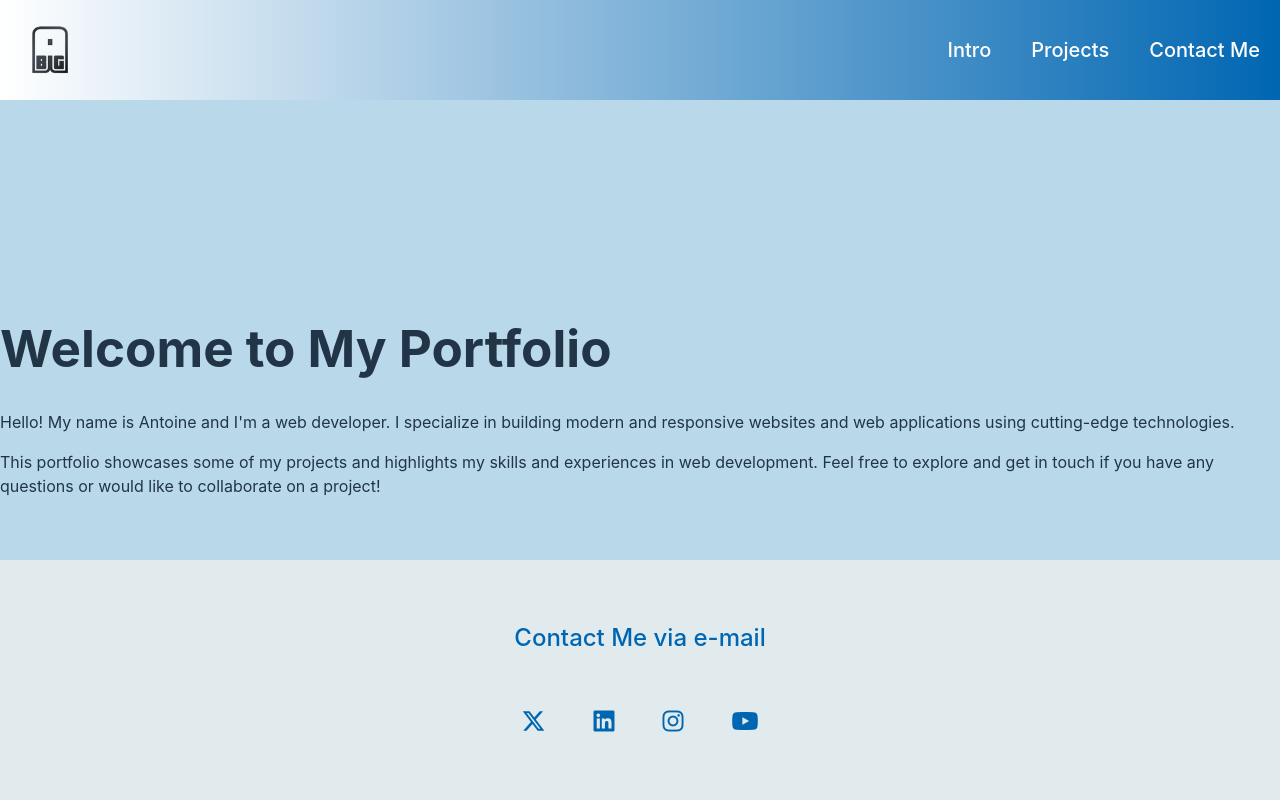
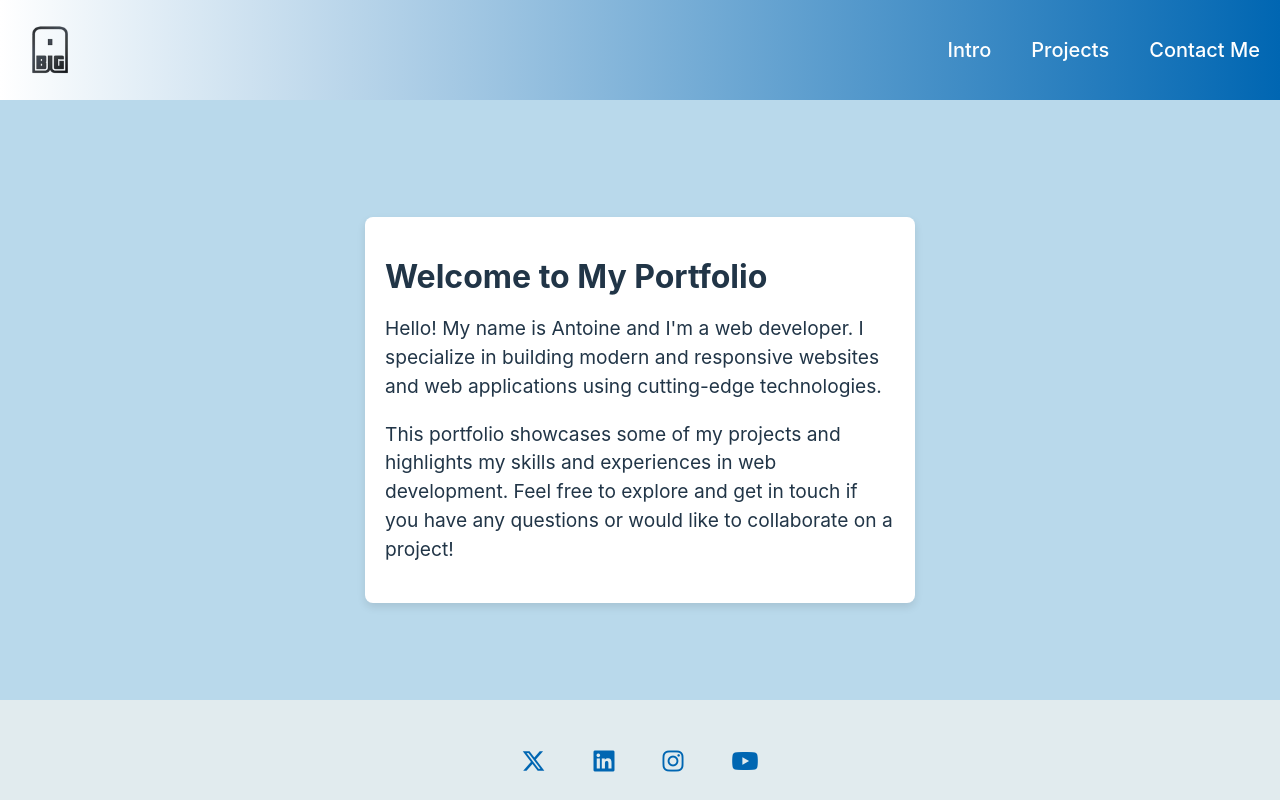
Before and after one commit to AntoineSalameh45/Portfolio, a React (Vite) app: page / in a window 1280 px wide. Built offline with nearby package versions, Linux system fonts and the light colour scheme.

Commit message:
fixed the footer issue

```diff
--- a/src/App.css
+++ b/src/App.css
@@ -1,7 +1,18 @@
-body{
-  background-color: #B9D9EB;
+* {
+  box-sizing: border-box;
 }
-nav{
+
+body {
+  background-color: #b9d9eb;
+  display: flex;
+  justify-content: center;
+  align-items: center;
+  min-height: 200vh;
+  margin: 0;
+  margin-bottom: 100px;
+}
+
+nav {
   height: 100px;
   width: 100%;
   background: linear-gradient(to right, #ffffff, #0066b2);
@@ -11,11 +22,12 @@ nav{
   left: 0;
   right: 0;
   justify-content: space-between;
+  z-index: 1000;
 
   ul {
-  list-style: none;
-  text-decoration: none;
-  display: flex;
+    list-style: none;
+    text-decoration: none;
+    display: flex;
   }
 
   li {
@@ -31,10 +43,12 @@ nav{
     text-decoration: underline;
     text-decoration-style: wavy;
     text-underline-offset: 5px;
-    text-decoration-color: #89CFF0;
+    text-decoration-color: #89cff0;
   }
 
-  a, a:hover, a:visited {
+  a,
+  a:hover,
+  a:visited {
     color: #ffffff;
   }
 
@@ -44,18 +58,19 @@ nav{
     margin-right: 10px;
     z-index: 1;
   }
-
 }
 
 footer {
   position: fixed;
   bottom: 0;
   left: 0;
+  right: 0;
   width: 100%;
-  background: #E1EBEE;
+  height: 100px;
+  background: #e1ebee;
   color: #0066b2;
   text-align: center;
-  padding: 2.5em 0;
+  padding: 20px 0;
   font-size: 1.5rem;
 
   a {
@@ -66,7 +81,7 @@ footer {
 
 .footer__link:hover,
 .social-list__link:hover {
-  color: #89CFF0;
+  color: #89cff0;
 }
 
 .footer__link:hover {
@@ -77,14 +92,34 @@ footer {
   list-style: none;
   display: flex;
   justify-content: center;
-  margin: 2em 0 0;
+  margin: 1em 0 0;
   padding: 0;
 }
 
 .social-list__item {
-  margin: 0 .5em;
+  margin: 0 0.5em;
 }
 
 .social-list__link {
-  padding: .5em;
+  padding: 0.5em;
 }
+
+.intro-card {
+  background-color: #fff;
+  border-radius: 8px;
+  box-shadow: 0 4px 8px rgba(0, 0, 0, 0.1);
+  padding: 20px;
+  width: 550px;
+  position: relative;
+  margin: 120px 0 100px;
+
+  h1 {
+    font-size: 2rem;
+    margin-bottom: 20px;
+  }
+
+  p {
+    font-size: 1.2rem;
+    line-height: 1.5;
+  }
+}
--- a/src/components/footer.tsx
+++ b/src/components/footer.tsx
@@ -3,7 +3,6 @@ import React from 'react';
 const Footer: React.FC = () => {
   return (
     <footer className="footer">
-      <a href="mailto:antoine.salameh.45@gmail.com" className="footer__link">Contact Me via e-mail</a>
       <ul className="social-list">
         <li className="social-list__item">
           <a className="social-list__link" href="https://twitter.com/BiG_A_Codes" target="_blank" rel="noopener noreferrer">
--- a/src/pages/intro.tsx
+++ b/src/pages/intro.tsx
@@ -1,8 +1,9 @@
 import React from 'react';
+import '../App.css';
 
 const Intro: React.FC = () => {
   return (
-    <div>
+    <div className="intro-card">
       <h1>Welcome to My Portfolio</h1>
       <p>
         Hello! My name is Antoine and I'm a web developer. I specialize in
```
